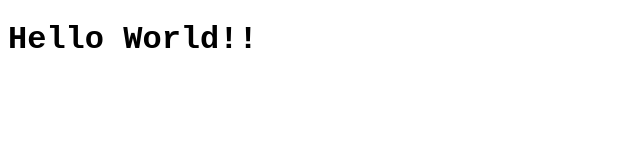
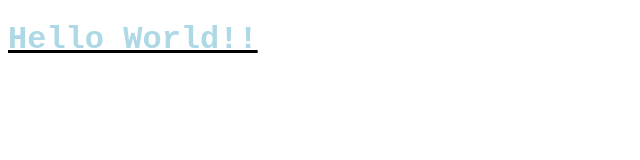
Before and after one commit to Ash6962/Git-practice, a plain HTML site: page index.html in a window 1280 px wide. Shown: the whole page, without its empty margins (0-640 px from the left). Drawn offline with Linux system fonts and the light colour scheme.

Commit message:
version 2

```diff
--- a/styles.scss
+++ b/styles.scss
@@ -1 +1,4 @@
-h1{font-family: 'Courier New', Courier, monospace;}
+h1{font-family: 'Courier New', Courier, monospace;
+    color: lightblue;
+    text-decoration:underline solid black;
+}
```
Also changed, not shown: styles.css, 1 other file.
